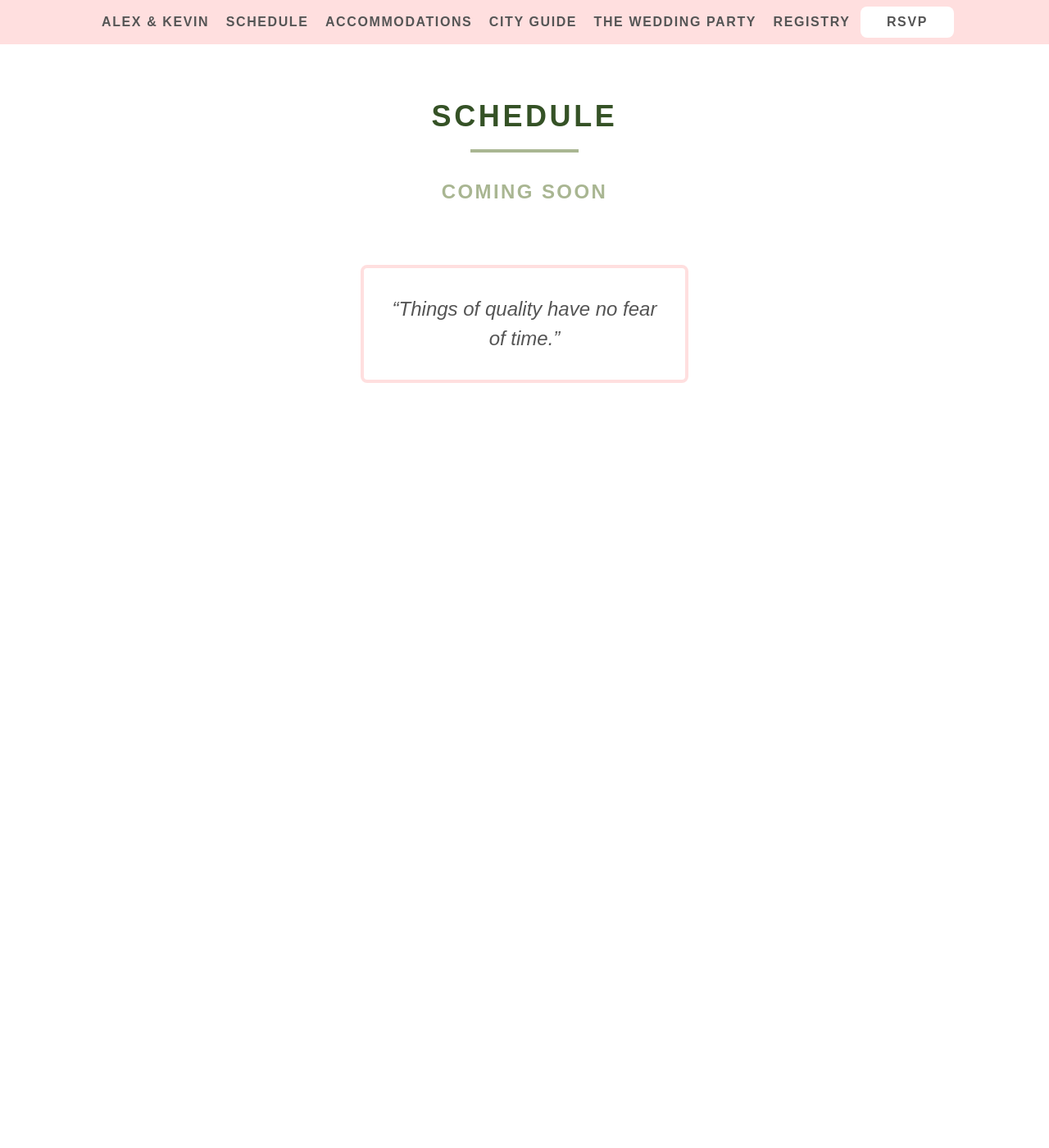
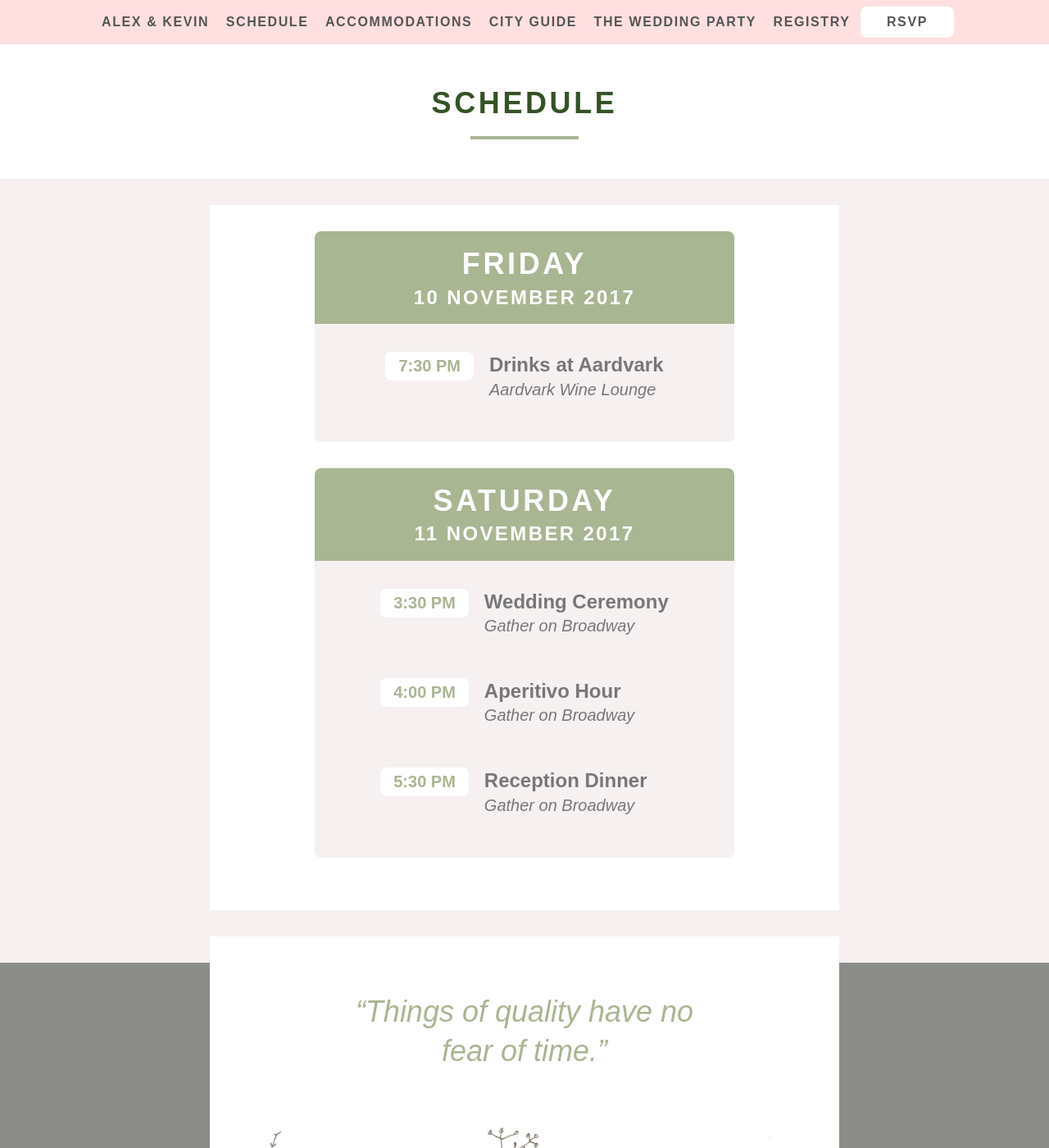
Before and after one commit to kmcgillivray/alexandkevin, a Jekyll site: the page built from schedule.html, in a window 1280 px wide and 1400 px high. Shown: the whole window at 82% size. Built offline with Jekyll 4.4.1, drawn with Linux system fonts in a browser that asks for light colours; nearby versions of some CDN libraries.

Commit message:
Add schedule

```diff
--- /dev/null
+++ b/_data/schedule.yml
@@ -0,0 +1,18 @@
+- day: Friday
+  date: 10 November 2017
+  events:
+    - time: "7:30 PM"
+      title: "Drinks at Aardvark"
+      location: "Aardvark Wine Lounge"
+- day: Saturday
+  date: 11 November 2017
+  events:
+    - time: "3:30 PM"
+      title: "Wedding Ceremony"
+      location: "Gather on Broadway"
+    - time: "4:00 PM"
+      title: "Aperitivo Hour"
+      location: "Gather on Broadway"
+    - time: "5:30 PM"
+      title: "Reception Dinner"
+      location: "Gather on Broadway"
--- a/_layouts/page.html
+++ b/_layouts/page.html
@@ -2,16 +2,29 @@
 layout: default
 ---
 
-<div class="mw6 center ph3 pv4-l">
-  <div class="tc">
+<div class="tc pa3">
   <h2 class="mb0 dark-garland ttu tracked f3 f2-l">{{ page.title }}</h2>
   <hr class="mw4 bw1 ba b--garland mb4 mt3">
   {% unless page.live %}<h2 class="mt1 mb2 garland ttu tracked f4 f3-l">Coming soon</h2>{% endunless %}
 </div>
 
+<div class="{{ page.background }} pa3 pt4-l pb5">
+
+  <div class="bg-white mw7 center ph3">
+    <div class="mw6 center pv4">
+
       {{ content }}
 
-  <div class="tc">
+      <!-- <div class="tc">
         <blockquote class="b--washed-red ba bw2 mid-gray pa4 dib br3 f3 lh-copy mv5 i">“{{ page.quote }}”</blockquote>
+      </div> -->
     </div>
   </div>
+</div>
+
+<section class="bg-gray-green ph3 ph4-l">
+  <div class="bg-white mw7 center pt4 relative top--2">
+    <blockquote class="ph3 mw6 center garland i f3 f2-l tc">“{{ page.quote }}”</blockquote>
+    <img class="db w-100 mw7 center o-60" src="/images/plants.jpg" alt="Plants">
+  </div>
+</section>
--- a/index.html
+++ b/index.html
@@ -47,7 +47,7 @@ title: 11 November 2017
   </div>
 </section>
 
-<section class="bg-gray-green ph4">
+<section class="bg-gray-green ph3 ph4-l">
   <div class="bg-white mw7 center pt4 relative top--2">
     <h2 class="mb0 garland ttu tracked f3 f2-l tc">Save the date</h2>
     <h2 class="mt1 gray ttu tracked f4 f3-l tc">{{ site.data.wedding.date }}</h2>
--- a/schedule.html
+++ b/schedule.html
@@ -2,4 +2,28 @@
 layout: page
 title: Schedule
 quote: "Things of quality have no fear of time."
+live: true
+background: bg-near-white-pink
 ---
+
+{% for date in site.data.schedule %}
+<div class="pb4">
+  <div class="pa3 tc br3 br--top bg-garland">
+    <h2 class="mt0 mb0 white ttu tracked f3 f2-l tc">{{ date.day }}</h2>
+    <h3 class="mv0 white ttu tracked f4 f3-l">{{ date.date }}</h3>
+  </div>
+  <div class="bg-near-white-pink pa3 br3 br--bottom">
+    <table class="f3 center">
+    {% for event in date.events %}
+      <tr>
+        <td class="pv3 pr3 b gray v-top"><p class="dib bg-white garland br3 pv1 ph3 f4">{{ event.time }}</p></td>
+        <td class="pv3 v-top">
+          <h4 class="mv0 f3 gray">{{ event.title }}</h4>
+          <p class="gray i f4">{{ event.location }}</p>
+        </td>
+      </tr>
+    {% endfor %}
+    </table>
+  </div>
+</div>
+{% endfor %}
```
Also changed, not shown: _includes/registries.html (+3 -3 lines), accommodations.md (+1 -0 lines), registry.md (+2 -0 lines), rsvp.md (renamed from rsvp.html), 1 other file. Lines whose indentation alone changed are shown as unchanged.
